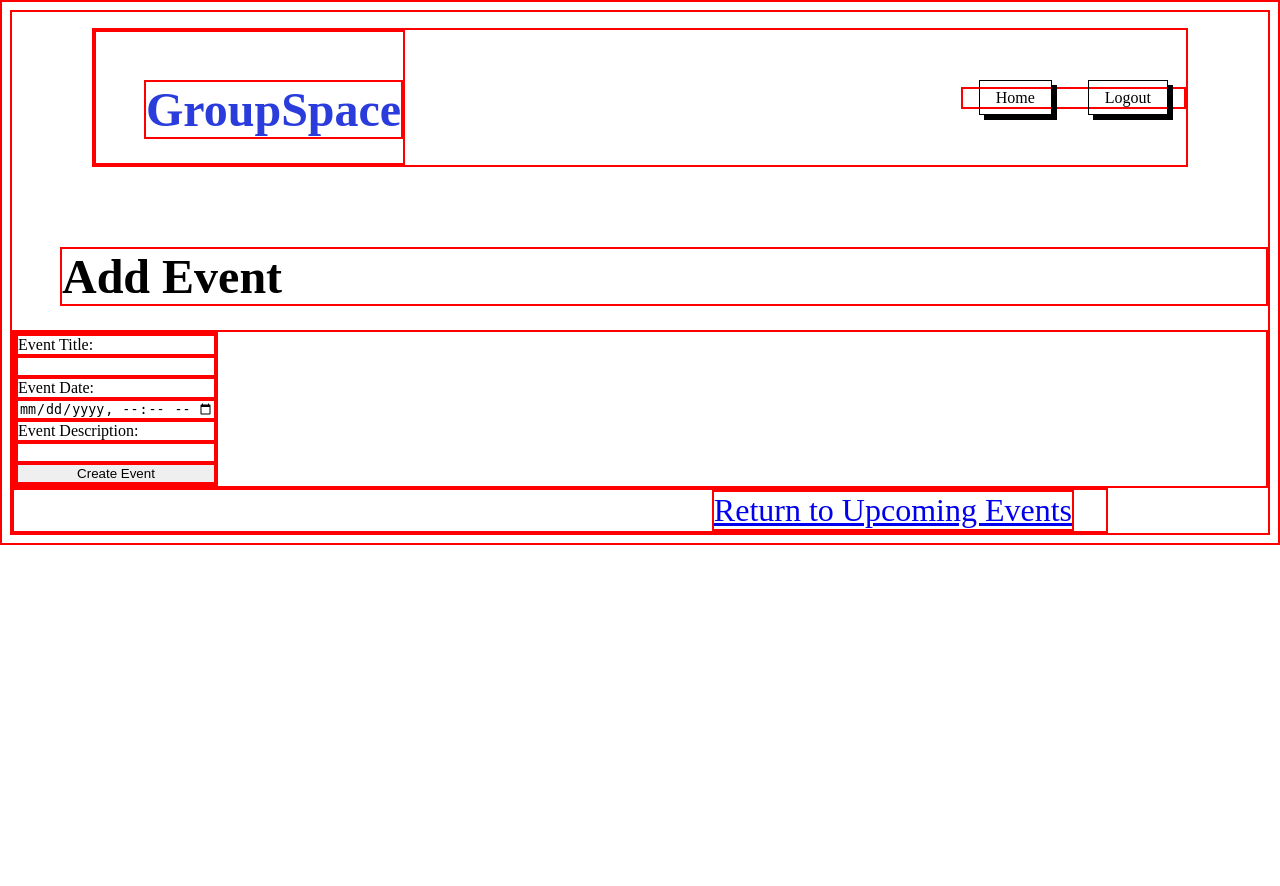
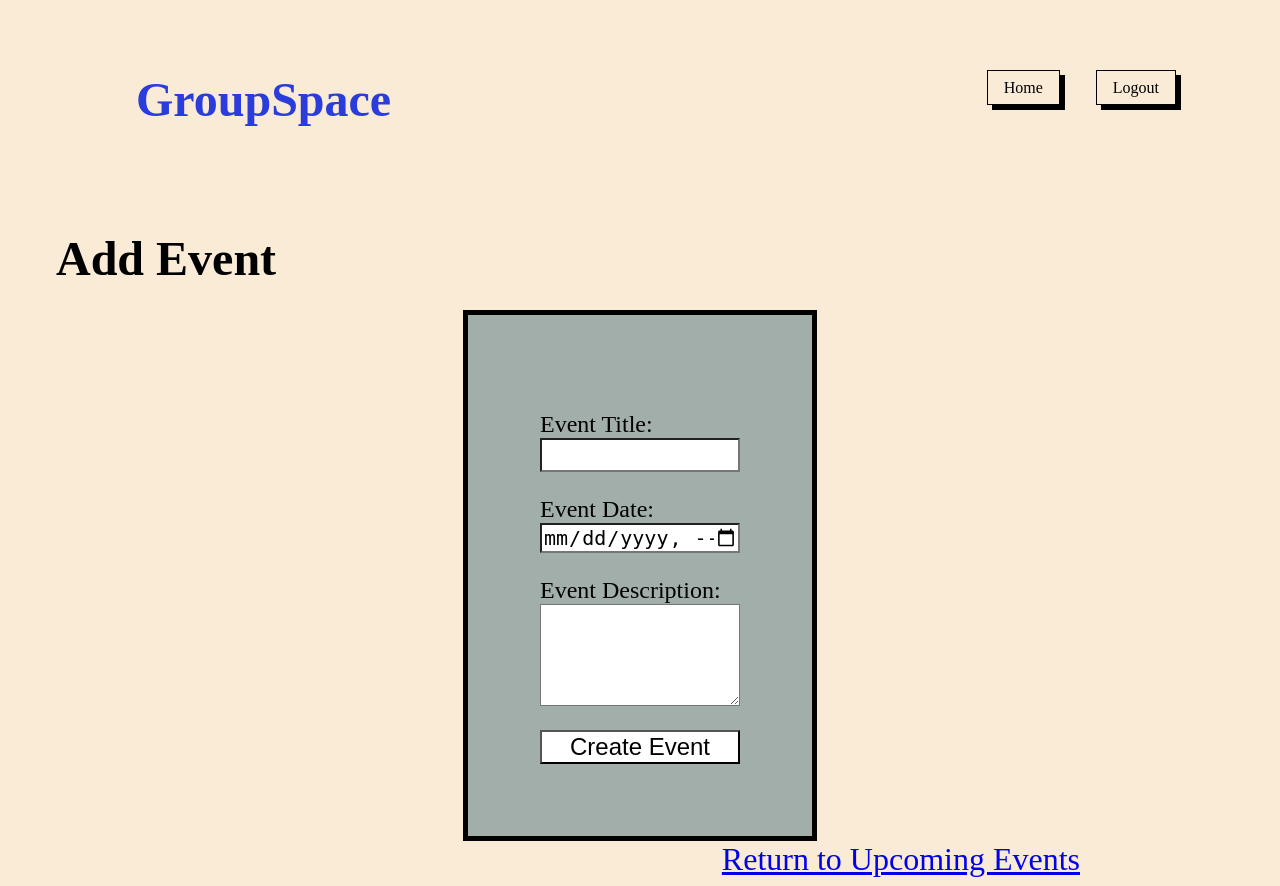
Before and after one commit to GJBOW1/social_media, a Flask app: template flask_app/templates/add_event.html in a window 1280 px wide. Before the commit the page ends 545 px from the top, so only its background shows below. Run offline with Flask 3, Linux system fonts and the light colour scheme; the template is opened without the code that fills it, so the values that code supplies are empty.

Commit message:
minor updates

```diff
--- a/flask_app/static/dashboard_style.css
+++ b/flask_app/static/dashboard_style.css
@@ -1,6 +1,7 @@
-/* * {
-    border: solid red 1px;
-} */
+* {
+    /* border: red 2px solid; */
+    background-color: antiquewhite;
+}
 
 h1 {
     font-size: 3em;
--- a/flask_app/static/events_style.css
+++ b/flask_app/static/events_style.css
@@ -1,5 +1,6 @@
 * {
-    border: red 2px solid;
+    /* border: red 2px solid; */
+    background-color: antiquewhite;
 }
 
 .events_nav {
@@ -12,3 +13,26 @@
 .events_nav a {
     margin: 0em 1em 0em 1em;
 }
+
+.event_add_form {
+    display: flex;
+    justify-content: center;
+    font-size: x-large;
+}
+
+.event_add_form form {
+    padding: 3em;
+    border: black solid 5px;
+    background-color: rgb(162, 174, 170);
+}
+
+.event_add_form label, .event_submit {
+    margin: 1em 0em 0em 0em;
+    font-size: x-large;
+    background-color: rgb(162, 174, 170);
+}
+
+.event_add_form input, textarea {
+    font-size: x-large;
+    background-color: white;
+}
--- a/flask_app/templates/add_event.html
+++ b/flask_app/templates/add_event.html
@@ -26,8 +26,8 @@
             <label for="date_time">Event Date:</label>
             <input type="datetime-local" name="date_time">
             <label for="comment">Event Description:</label>
-            <input type="text" name="comment">
-            <input type="submit" value="Create Event">
+            <textarea rows="4" cols="50" name="comment"></textarea>
+            <input class = "event_submit" type="submit" value="Create Event">
         </form>
     </div>
     <div class="events_nav">
--- a/flask_app/templates/dashboard.html
+++ b/flask_app/templates/dashboard.html
@@ -61,6 +61,7 @@
             <div class="second_row_middle">
                 <img src="{{ url_for('static', filename='avatar.jpg') }}" alt="My Photo">
                 <div class="message_board">
+                    <a href="/messages">Message Board:</a>
                     <p>message1</p>
                     <p>message2</p>
                     <p>message3</p>
@@ -68,7 +69,7 @@
                 <div class="upcoming_events">
                     <a href="/upcoming_events">Upcoming Events:</a>
                     <div class="events_list">
-                        <!-- this is where you will need to create a new events model and list out the events you want to save to the self so you can recall it here using the method: {{events.desired content}}-->
+                        <!-- this is where you will need to create a new events model and list out the events you want to save to the self so you can recall it here using the method: the double {}-->
                     </div>
                 </div>
             </div>
@@ -97,7 +98,7 @@
                     </div>
                 </div>
                 <div class="middle_bottom_right">
-                    <a href="/discussion_board">Discussion Board:</a>
+                    <a href="/discussion_board">Discussion Threads:</a>
                     <p>Discussion Board 2</p>
                     <p>Discussion Board 2</p>
                 </div>
```
Also changed, not shown: flask_app/controllers/home.py (+10 -1 lines), flask_app/templates/message_board.html (added, +22 -0 lines).
